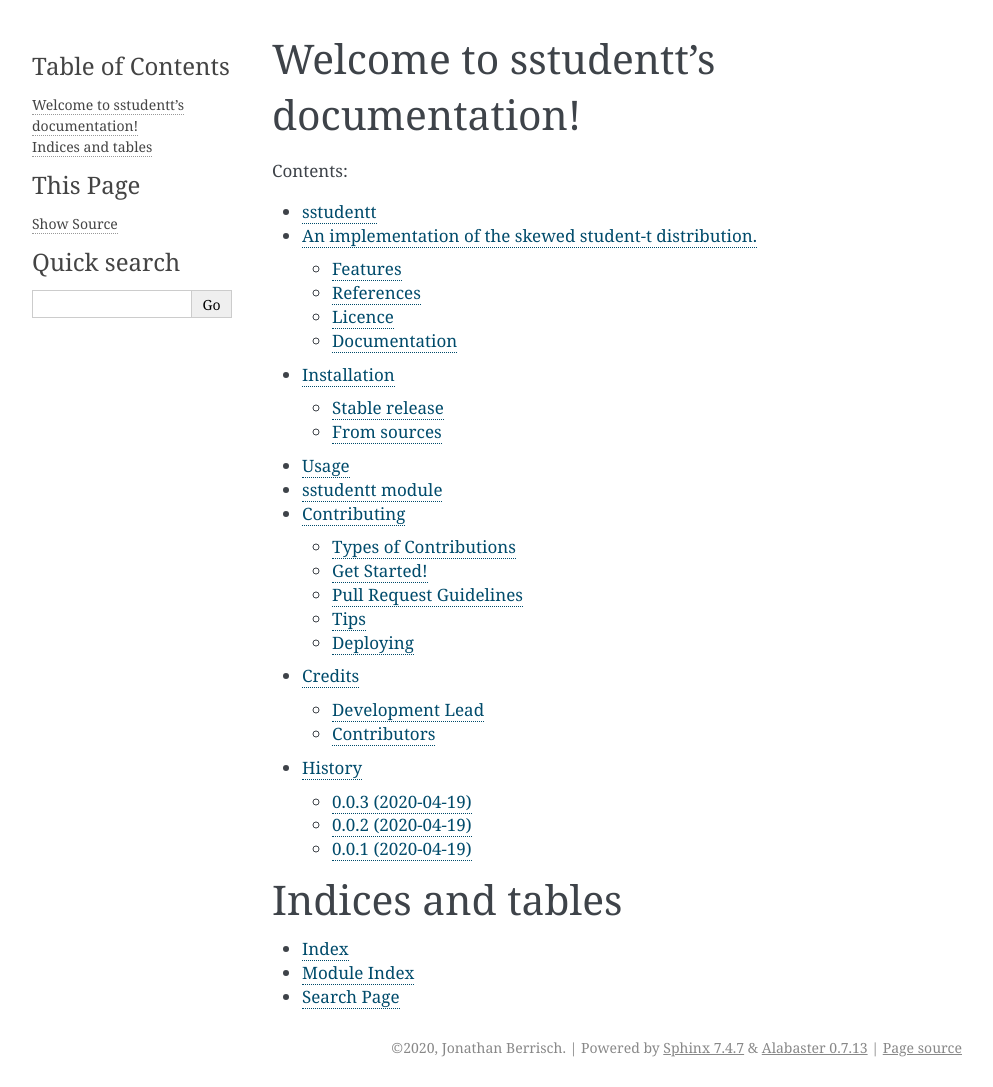
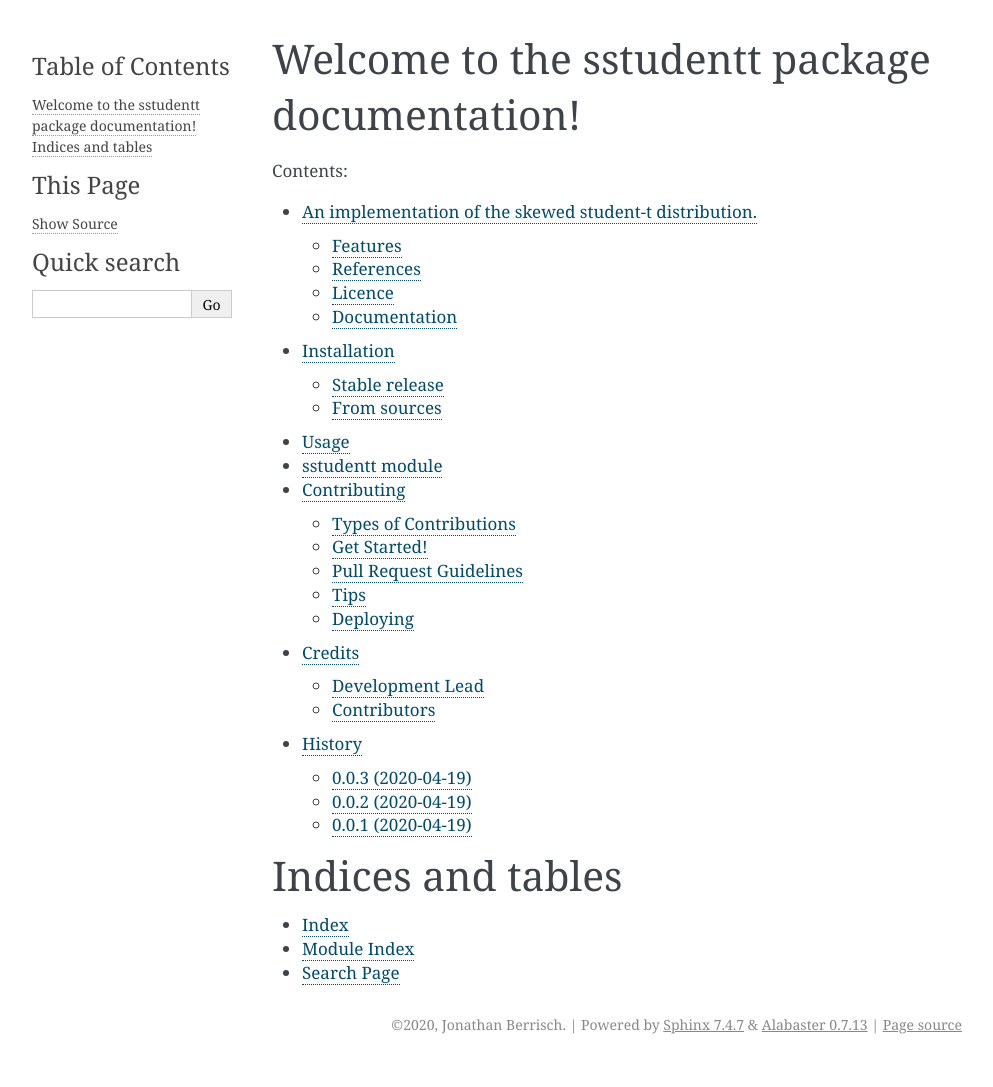
Before and after one commit to BerriJ/sstudentt, a Sphinx documentation site: the page built from docs/index.rst, in a window 1280 px wide. Shown: the whole page, without its empty margins (148-1141 px from the left). Built offline with Sphinx 7.4.7, drawn with Linux system fonts in a browser that asks for light colours; after the commit the page ends 1064 px from its top, so only the background shows below that.

```diff
--- a/README.rst
+++ b/README.rst
@@ -1,7 +1,3 @@
-=========
-sstudentt
-=========
-
 .. image:: https://img.shields.io/pypi/v/sstudentt?style=for-the-badge
         :alt: PyPI
 
--- a/docs/index.rst
+++ b/docs/index.rst
@@ -1,4 +1,4 @@
-Welcome to sstudentt's documentation!
+Welcome to the sstudentt package documentation!
 ======================================
 
 .. toctree::
```
Also changed, not shown: docs/usage.rst (+21 -1 lines).
